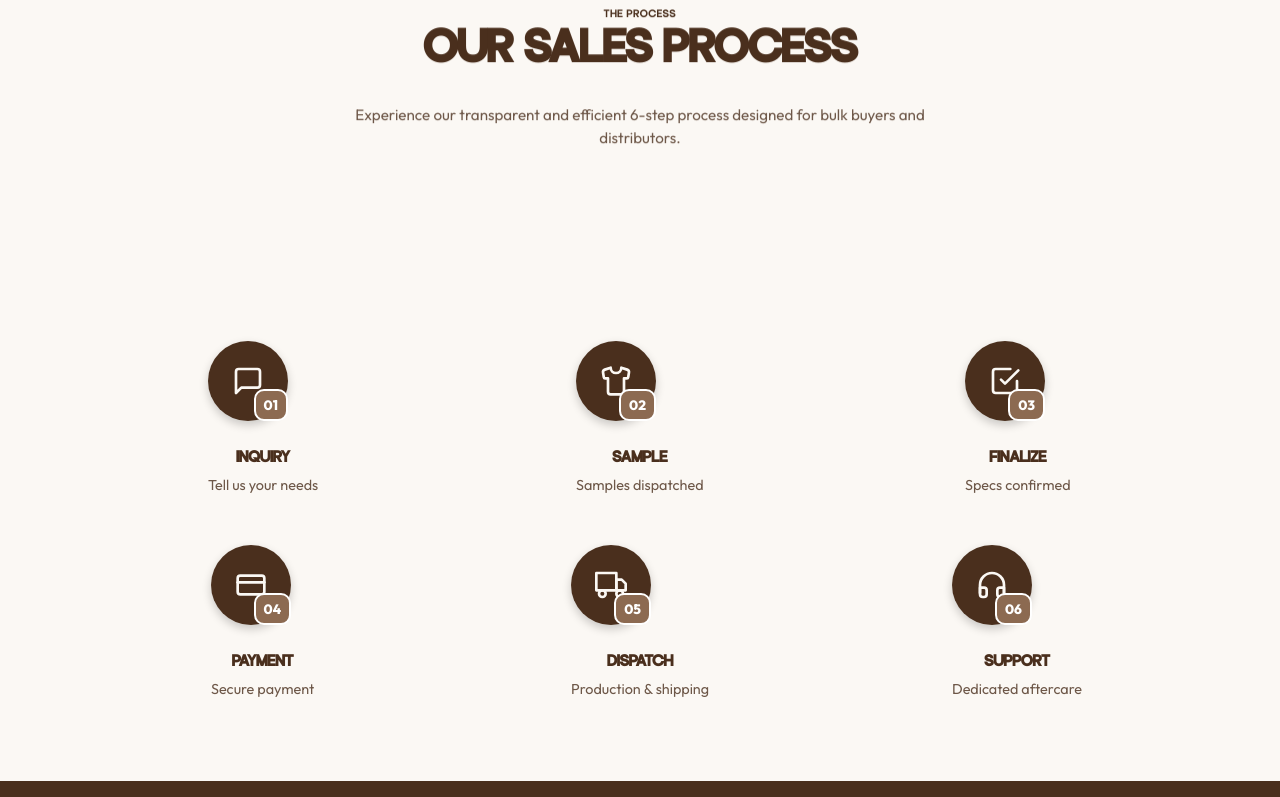
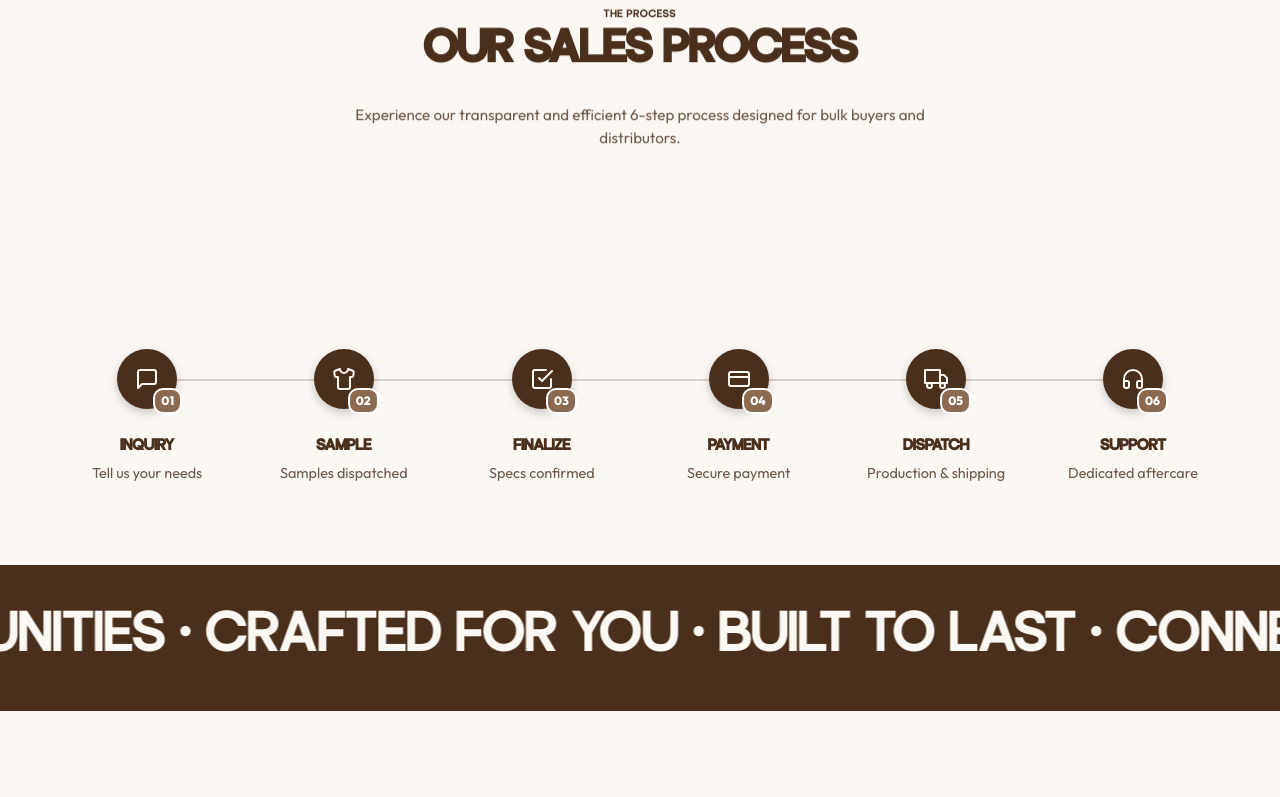
Before and after one commit to PTejasKr/alphaxgen, a Next.js app: page / in a window 1280 px wide. Shown: the part 2000-2797 px from the top of the page. Built offline with nearby package versions, Linux system fonts and the light colour scheme.

Commit message:
feat: restore train animation for the new 6-step desktop process layout

```diff
--- a/src/components/home/ProcessSection.module.css
+++ b/src/components/home/ProcessSection.module.css
@@ -80,6 +80,8 @@
   justify-content: center;
   flex-shrink: 0;
   box-shadow: 0 4px 10px rgba(0,0,0,0.2);
+  margin: 0 auto;
+  z-index: 5;
 }
 
 .stepIconWrap svg {
@@ -118,7 +120,7 @@
 }
 
 /* ---------------------------------
-   DESKTOP GRID LAYOUT
+   DESKTOP HORIZONTAL LAYOUT
    (Visible only on desktop)
 ---------------------------------- */
 .desktopTimeline {
@@ -127,13 +129,61 @@
 
 @media (min-width: 900px) {
   .desktopTimeline {
-    display: grid;
-    grid-template-columns: repeat(3, 1fr);
-    gap: 3rem 2rem;
-    max-width: 1100px;
+    display: flex;
+    justify-content: space-between;
+    position: relative;
+    max-width: 1200px;
     margin: 0 auto;
-    padding-top: 2rem;
+    padding-top: 40px;
   }
+
+  .desktopTrack {
+    position: absolute;
+    top: 70px;
+    left: 8.33%;
+    right: 8.33%;
+    height: 2px;
+    background-color: var(--ink);
+    opacity: 0.2;
+    z-index: 1;
+  }
+
+  .train {
+    position: absolute;
+    top: 54px;
+    left: 8.33%;
+    width: 32px;
+    height: 32px;
+    background-color: var(--paper);
+    color: var(--accent);
+    border: 2px solid var(--accent);
+    border-radius: 50%;
+    display: flex;
+    align-items: center;
+    justify-content: center;
+    z-index: 2;
+    animation: trainMove 15s linear infinite;
+  }
+
+  .train svg {
+    width: 16px;
+    height: 16px;
+    stroke: var(--accent);
+    fill: none;
+  }
+
+  @keyframes trainMove {
+    0% { left: 8.33%; transform: translateX(-50%); }
+    15% { left: 25%; transform: translateX(-50%); }
+    20% { left: 25%; transform: translateX(-50%); }
+    35% { left: 41.66%; transform: translateX(-50%); }
+    40% { left: 41.66%; transform: translateX(-50%); }
+    55% { left: 58.33%; transform: translateX(-50%); }
+    60% { left: 58.33%; transform: translateX(-50%); }
+    75% { left: 75%; transform: translateX(-50%); }
+    80% { left: 75%; transform: translateX(-50%); }
+    95% { left: 91.66%; transform: translateX(-50%); }
+    100% { left: 91.66%; transform: translateX(-50%); }
   }
 
   .desktopStep {
@@ -141,26 +191,31 @@
     flex-direction: column;
     align-items: center;
     text-align: center;
+    width: 16.66%;
+    position: relative;
+    z-index: 5;
   }
 
   .desktopStep .stepIconWrap {
-  width: 80px;
-  height: 80px;
+    width: 60px;
+    height: 60px;
     margin-bottom: 1.5rem;
+    background-color: var(--ink);
   }
 
   .desktopStep .stepIconWrap svg {
-  width: 32px;
-  height: 32px;
+    width: 24px;
+    height: 24px;
   }
 
   .desktopStep .stepNumber {
-  bottom: 0;
-  right: 0;
-  font-size: 0.85rem;
-  padding: 4px 8px;
+    bottom: -5px;
+    right: -5px;
+    font-size: 0.75rem;
+    padding: 2px 6px;
   }
 
   .stepContent {
-  max-width: 280px;
+    max-width: 150px;
   }
+}
--- a/src/components/home/ProcessSection.tsx
+++ b/src/components/home/ProcessSection.tsx
@@ -117,6 +117,19 @@ export function ProcessSection({ compactBottom = false }: { compactBottom?: bool
 
       {/* Desktop Horizontal Layout (only visible on desktop) */}
       <div className={styles.desktopTimeline}>
+        <div className={styles.desktopTrack}></div>
+        <div className={styles.train}>
+          <svg viewBox="0 0 24 24" strokeWidth="2" strokeLinecap="round" strokeLinejoin="round">
+            <rect x="4" y="3" width="16" height="16" rx="2" ry="2"></rect>
+            <path d="M4 11h16"></path>
+            <path d="M12 3v8"></path>
+            <path d="M8 19l-2 3"></path>
+            <path d="M16 19l2 3"></path>
+            <path d="M9 15h0"></path>
+            <path d="M15 15h0"></path>
+          </svg>
+        </div>
+
         {steps.map((step, index) => (
           <div key={step.id} className={styles.desktopStep}>
             <Reveal delay={index * 100}>
```
Lines whose indentation alone changed are shown as unchanged.
